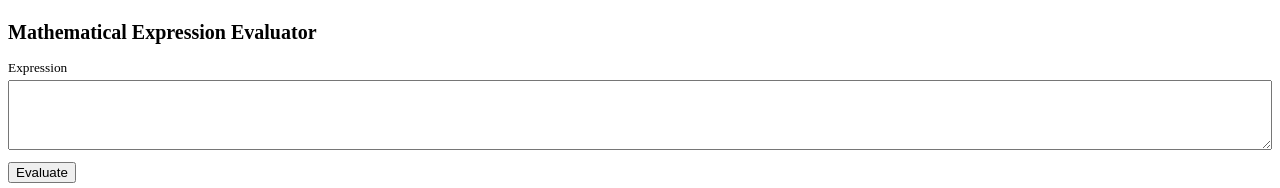
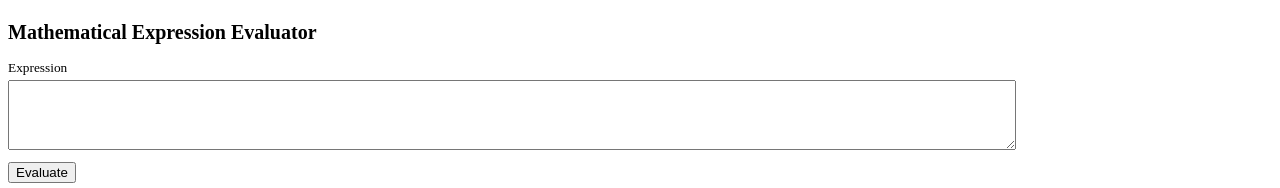
Before and after one commit to eliot-akira/expr-eval-sandbox, a website: page index.html in a window 1280 px wide. Shown: the top 188 px of the page. Drawn offline with Linux system fonts and the light colour scheme.

Commit message:
style: max-width

```diff
--- a/index.css
+++ b/index.css
@@ -1,5 +1,6 @@
 * { box-sizing: border-box; }
 body { margin: 0; padding: 8px; }
+#expreval { max-width: 1024px; }
 #expreval h1 { font-size: 20px; }
 #expreval .expreval-textarea {
   width: 100%;
```
